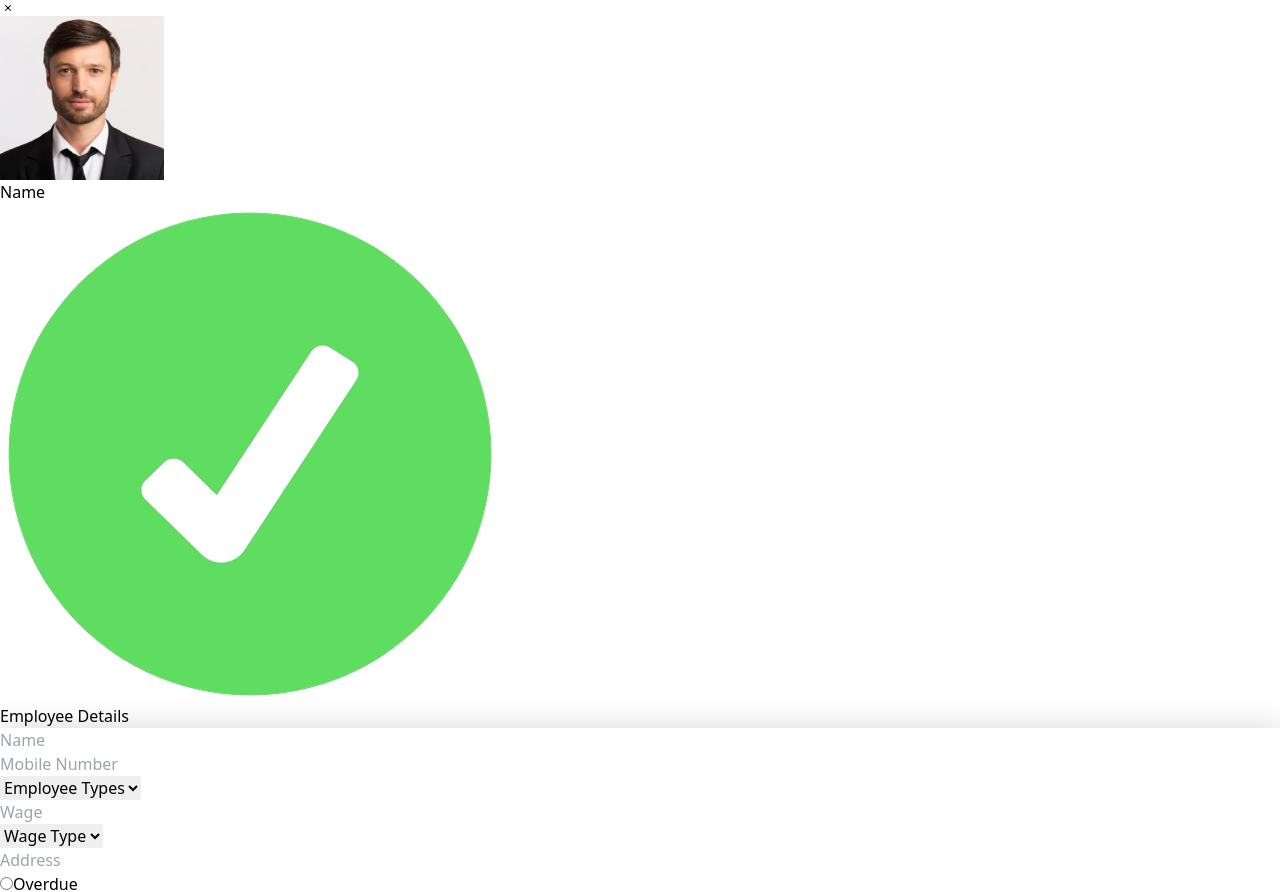
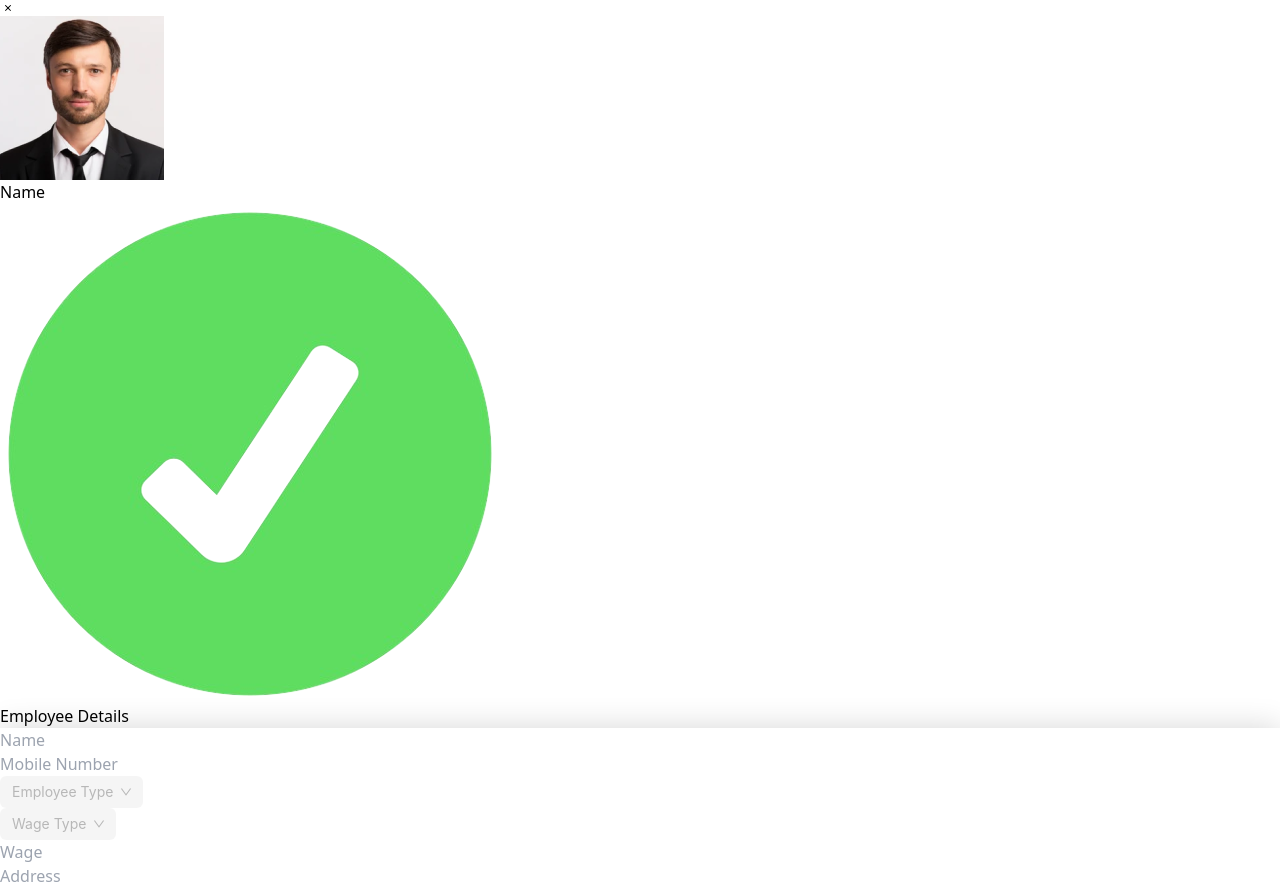
Before and after one commit to ZEUZ8/360pay, a React (Vite) app: page /employeeDetails in a window 1280 px wide. Shown: the top 892 px of the page. Built offline with nearby package versions, Linux system fonts and the light colour scheme.

Commit message:
added the antd for designing the select tage, an completed the functionality for the the employee Type and wage Type setting

```diff
--- a/package.json
+++ b/package.json
@@ -12,6 +12,7 @@
   },
   "dependencies": {
     "@heroicons/react": "^2.1.1",
+    "antd": "^5.14.2",
     "axios": "^1.6.7",
     "chart.js": "^4.4.1",
     "dotenv": "^16.4.5",
--- a/src/components/employeeDetails/Form.jsx
+++ b/src/components/employeeDetails/Form.jsx
@@ -7,6 +7,7 @@ import { employeeDetailsValidation } from "../../validation/employeeDetails";
 import { Formik, useFormik } from "formik";
 import { useNavigate } from "react-router-dom";
 import { AppContext } from "../../Context/AppProvider";
+import { Select } from "antd";
 import {
   FileValidation,
   ImageValidation,
@@ -29,6 +30,15 @@ const Form = ({ image, setImage }) => {
     "Permanent",
     "Temporary",
   ]);
+  const options = employeeTypes.map(type => ({
+    value: type,
+    label: type
+  }));
+  const WageOptions = wageTypes.map(type => ({
+    value: type,
+    label: type
+  }));
+
   const [employeeType, setEmployeeType] = useState("");
   const [wageType, setWageType] = useState("");
   const [wageTypeError, setWageTypeError] = useState(false);
@@ -123,7 +133,7 @@ const Form = ({ image, setImage }) => {
           wageType: wageType ? wageType : "",
           empImageUrl: image?.FileUrl,
           empDocument: documentFile ? documentFile?.FileUrl : "",
-          overTime : overTime,
+          overTime: overTime,
           isActive: true,
         };
         const response = await UploadEmployeeDetails(data);
@@ -143,6 +153,10 @@ const Form = ({ image, setImage }) => {
       }
     }
   };
+
+  useEffect(()=>{
+    console.log(employeeType,' teh avleu in teh console')
+  },[employeeType])
 
   const {
     values,
@@ -186,19 +200,20 @@ const Form = ({ image, setImage }) => {
   };
 
   const handleEmployeeType = async (event) => {
-    if (event?.target?.value) {
+    if (event) {
       setEmployeeTypeError(false);
-      setEmployeeType(event.target.value);
-      if (event.target.value === "Permanent") {
+      setEmployeeType(event);
+      if (event === "Permanent") {
         setWageType("Monthly");
+        setWageTypeError(false)
       }
     }
   };
 
   const handleWagetype = async (event) => {
-    if (event?.target?.value) {
+    if (event) {
       setWageTypeError(false);
-      setWageType(event.target.value);
+      setWageType(event);
     }
   };
 
@@ -262,8 +277,8 @@ const Form = ({ image, setImage }) => {
           errors.mobile && touched.mobile && values.mobile.length > 0 && "mb-2"
         }`}
       >
-        <div className="col-span-4 bg-pink-50 rounded-lg">
-          <select
+        <div className="col-span-4  rounded-lg">
+          {/* <select
             id="employeeType"
             value={employeeType}
             onChange={handleEmployeeType}
@@ -275,18 +290,27 @@ const Form = ({ image, setImage }) => {
             <option value="" className="text-pink-200" hidden>
               Employee Types
             </option>
-            {employeeTypes.map((role,i) => (
+            {employeeTypes.map((role, i) => (
               <option value={role} key={i} className="text-black">
                 {role}
               </option>
             ))}
-          </select>
+          </select> */}
+          <Select
+            className="w-full h-[2.5rem]"
+            placeholder="Employee Type"
+            variant="filled"
+            value={options.find(option => option.value === employeeType)}
+            onChange={handleEmployeeType}
+            style={{ flex: 1 }}
+            options={options}
+          />
         </div>
-          {employeeTypeError && (
-            <h1 className="text-xs px-3 animate-pulse pt-1 text-rose-500 ">
-              Required
-            </h1>
-          )}
+        {employeeTypeError && (
+          <h1 className="text-xs px-3 animate-pulse pt-1 text-rose-500 ">
+            Required
+          </h1>
+        )}
       </div>
 
       <div
@@ -297,7 +321,44 @@ const Form = ({ image, setImage }) => {
           "mb-2"
         } grid grid-cols-12 gap-3`}
       >
-        <div className="col-span-6 lg:col-span-8">
+           <div className=" col-span-6 rounded-lg">
+          {/* <select
+            id="wageType"
+            value={wageType}
+            onChange={handleWagetype}
+            // onBlur={handleBlur}
+            disabled={employeeType === "Permanent"}
+            className={` bg-gray-100 text-xs ${
+              wageType ? "text-black" : "text-gray-400 "
+            } placeholder:font-extralight rounded-lg focus:ring-blue-500 focus:border-blue-500 block w-full p-3.5   outline-blue-300`}
+          >
+            <option value="" className="text-gray-300" hidden>
+              Wage Type
+            </option>
+            {wageTypes.map((wage, i) => (
+              <option value={wage} key={i}>
+                {wage}
+              </option>
+            ))}
+          </select> */}
+          <Select
+            className="w-full h-[2.5rem]"
+            placeholder="Wage Type"
+            variant="filled"
+            value={WageOptions.find(option => option.value === wageType)}
+            onChange={handleWagetype}
+            style={{ flex: 1 }}
+            options={WageOptions}
+            disabled={employeeType === "Permanent"}
+          />
+          {wageTypeError && (
+            <h1 className="text-xs px-3 animate-pulse pt-1 text-rose-500 ">
+              Required
+            </h1>
+          )}
+        </div>
+
+        <div className="col-span-6 ">
           <input
             type="text"
             id="dailyWage"
@@ -323,32 +384,7 @@ const Form = ({ image, setImage }) => {
               </h1>
             )}
         </div>
-        <div className=" col-span-6 lg:col-span-4 bg-pink-50 rounded-lg">
-          <select
-            id="wageType"
-            value={wageType}
-            onChange={handleWagetype}
-            // onBlur={handleBlur}
-            disabled={employeeType === "Permanent"}
-            className={` bg-gray-100 text-xs ${
-              wageType ? "text-black" : "text-gray-400 "
-            } placeholder:font-extralight rounded-lg focus:ring-blue-500 focus:border-blue-500 block w-full p-3.5   outline-blue-300`}
-          >
-            <option value="" className="text-gray-300" hidden>
-              Wage Type
-            </option>
-            {wageTypes.map((wage,i) => (
-              <option value={wage} key={i}>
-                {wage}
-              </option>
-            ))}
-          </select>
-          {wageTypeError && (
-            <h1 className="text-xs px-3 animate-pulse pt-1 text-rose-500 ">
-              Required
-            </h1>
-          )}
-        </div>
+
       </div>
       <div
         className={`mb-4 ${
@@ -380,28 +416,30 @@ const Form = ({ image, setImage }) => {
         )}
       </div>
       <div className="mb-4">
-        <div className="flex justify-start align-middle items-center gap-4  px-3">
+        <h1 className="px-3 pb-2 text-[12px] underline underline-offset-2">Over Time</h1>
+        <div className="flex justify-start align-middle items-center gap-4  px-4">
           <div className="flex items-center">
             <input
               id="ovetTime"
               type="radio"
               value={true}
               checked={overTime === true}
-              onChange={()=>setOverTime(true)}
+              onChange={() => setOverTime(true)}
               name="default-radio"
               className="w-3 h-3 text-blue-600 bg-gray-100 border-gray-300 focus:ring-white  dark:ring-offset-gray-800 focus:ring-2 dark:bg-gray-700 dark:border-gray-600 outline-blue-300"
             />
             <label
+            onClick={()=>setOverTime(true)}
               htmlFor="default-radio-1"
               className="ms-1 text-xs font-medium text-gray-600 dark:text-gray-400"
             >
-              Overdue
+              Yes
             </label>
           </div>
           <div className="flex items-center">
             <input
               checked={overTime === false}
-              onChange={()=>setOverTime(false)}
+              onChange={() => setOverTime(false)}
               id="overTime"
               type="radio"
               value={false}
@@ -409,10 +447,11 @@ const Form = ({ image, setImage }) => {
               className="w-3 h-3 text-blue-600 bg-gray-100 border-gray-300 focus:ring-white rounded-full  dark:ring-offset-gray-800 focus:ring-2 dark:bg-gray-700 dark:border-gray-600 outline-blue-300"
             />
             <label
+            onClick={()=>setOverTime(false)}
               htmlFor="default-radio-2"
               className="ms-1 text-xs font-medium text-gray-600 dark:text-gray-400"
             >
-              Not Overdue
+              No
             </label>
           </div>
         </div>
@@ -438,7 +477,9 @@ const Form = ({ image, setImage }) => {
         <div className=" text-xs col-span-3  grid  items-center p-3">
           <p
             className={`font-light ${
-              !photo || photoError ? "text-rose-400 animate-bounce" : `text-gray-500`
+              !photo || photoError
+                ? "text-rose-400 animate-bounce"
+                : `text-gray-500`
             } `}
           >
             {photoError.length > 0
```
Also changed, not shown: 1 other file (tests, documents, lock files or other folders).
